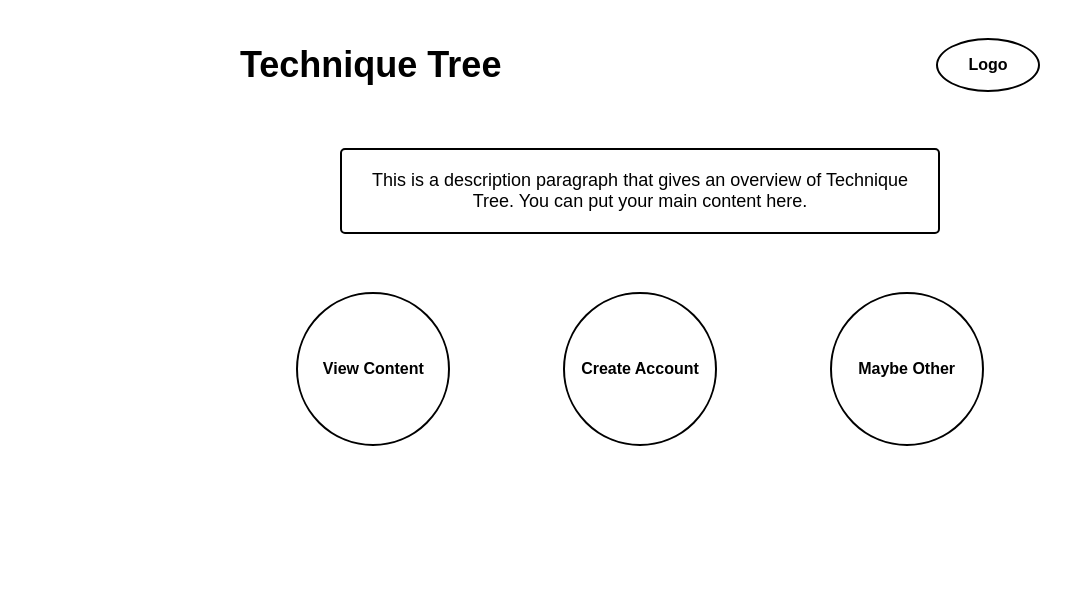
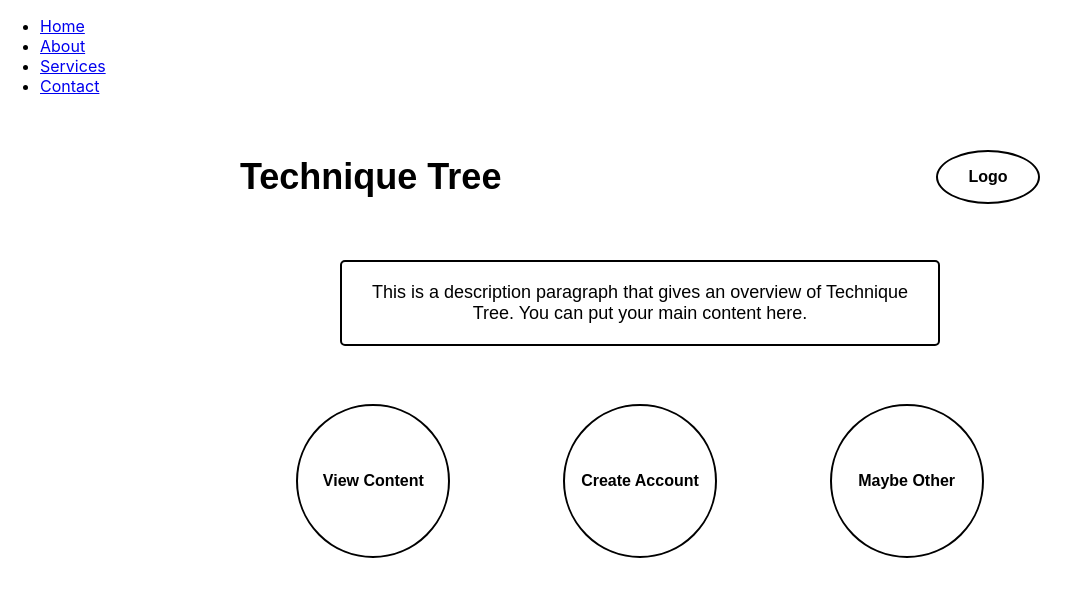
Before and after one commit to seanhaas33/TechniqueTree, a React (Create React App) app in the folder frontend/: page / in a window 1280 px wide. Shown: the top 596 px of the page, without its empty margins (0-1080 px from the left). Built offline with nearby package versions, Linux system fonts and the light colour scheme.

Commit message:
created simple navbar

```diff
--- a/frontend/src/App.js
+++ b/frontend/src/App.js
@@ -1,12 +1,12 @@
 import React from 'react';
 import { BrowserRouter as Router, Route, Routes } from 'react-router-dom';
-//import Navbar from './components/navbar';
+import Navbar from './components/navbar';
 import HomePage from './pages/homepage';
 
 function App() {
   return (
     <Router>
-      {/* <Navbar />  */}
+      <Navbar />
       <Routes>
         <Route path="/" element={<HomePage />} />  {/* Correct usage of element */}
       </Routes>
--- /dev/null
+++ b/frontend/src/components/navbar.jsx
@@ -0,0 +1,17 @@
+import React from "react";
+import { Link } from 'react-router-dom';
+
+const Navbar = () => {
+  return (
+    <nav className="navbar">
+      <ul className="navbar-links">
+        <li><Link to="/">Home</Link></li>
+        <li><Link to="/about">About</Link></li>
+        <li><Link to="/services">Services</Link></li>
+        <li><Link to="/contact">Contact</Link></li>
+      </ul>
+    </nav>
+  );
+};
+
+export default Navbar;
```
